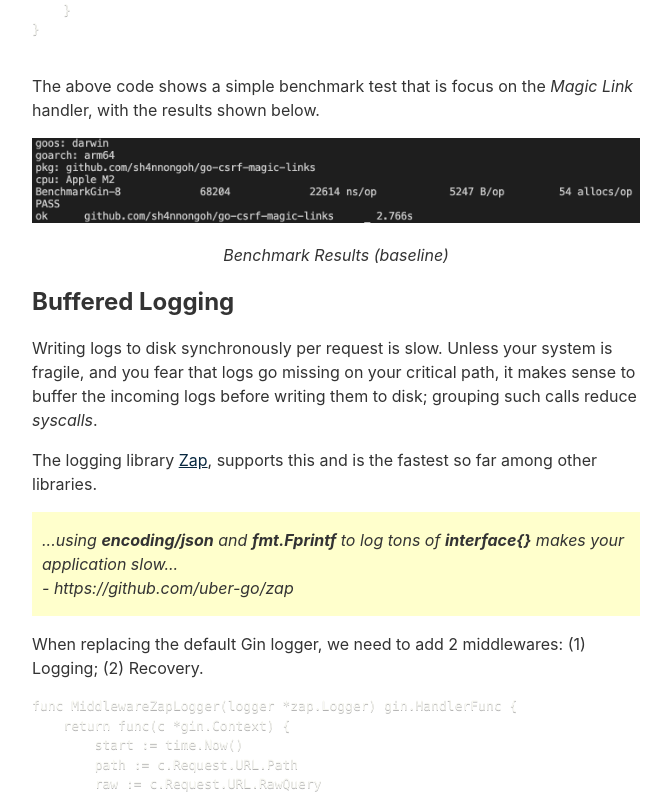
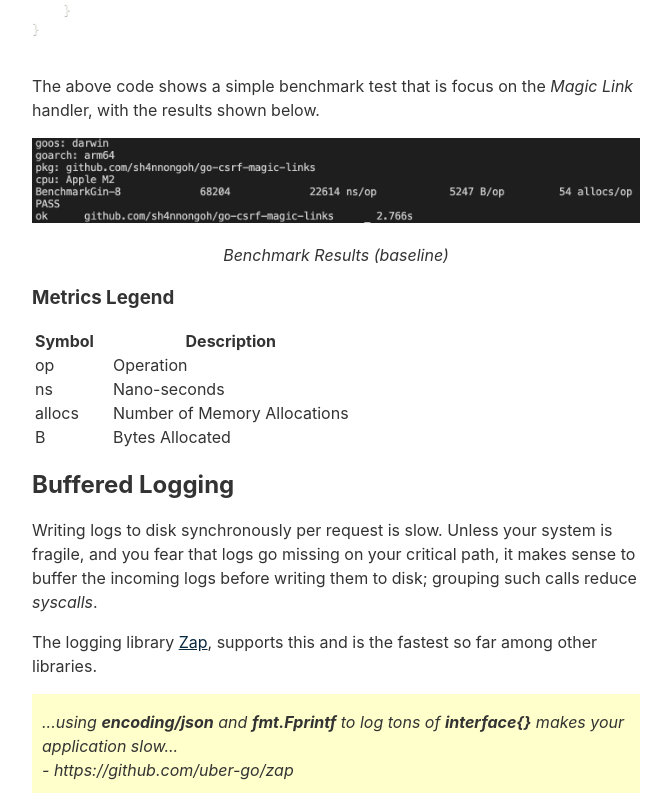
Before and after one commit to sh4nnongoh/sh4nnongoh.github.io, an Eleventy site: page content/blog/8-pprof-cpu/8-pprof-cpu.md in a window 1280 px wide. Shown: the part 1499-2292 px from the top of the page, without its empty margins (304-975 px from the left). Built offline with nearby package versions, Linux system fonts and the light colour scheme; Eleventy itself is replaced by a stand-in of ours; some packages are replaced by stand-ins of ours; code samples lack their colours; files that its build step writes are made by us from their sources; what @zachleat/heading-anchors, zod-validation-error would draw is missing.

Commit message:
8: edits

```diff
--- a/content/blog/8-pprof-cpu/8-pprof-cpu.md
+++ b/content/blog/8-pprof-cpu/8-pprof-cpu.md
@@ -1,7 +1,7 @@
 ---
 title: pprof CPU
 description: Optimizing the CPU Usage / Latency in the Magic Link app.
-date: 2026-02-01
+date: 2026-02-03
 tags: System Design, Magic Links, CSRF, Go, Gin, Benchmark, Log, pprof, CPU, TL4
 ---
 
@@ -56,6 +56,16 @@ The above code shows a simple benchmark test that is focus on the _Magic Link_ h
 
 <img src="./benchmark-base.png" alt="benchmark-base">
 <p align="center"><em>Benchmark Results (baseline)</em></p>
+
+### Metrics Legend
+
+| Symbol  | Description |
+|---------|-------------|
+| op      | Operation   |
+| ns      | Nano-seconds|
+| allocs  | Number of Memory Allocations |
+| B       | Bytes Allocated |
+
 
 ## Buffered Logging
 
```
